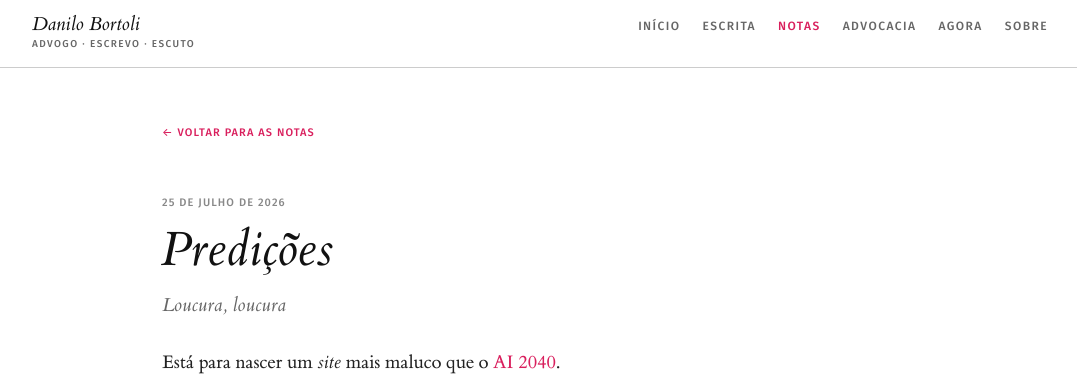
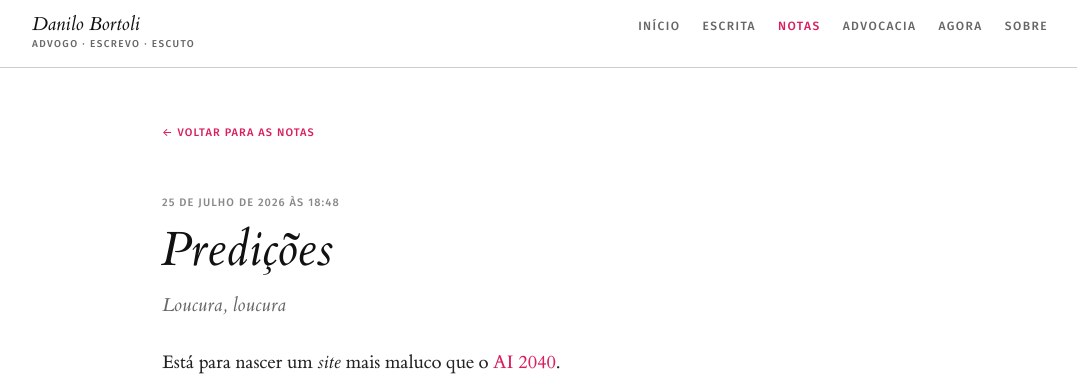
Before and after one commit to danilobortoli/danilobortoli.github.io, a Jekyll site: the page built from _notas/2026-07-25.md, in a window 1280 px wide and 928 px high. Shown: the top 386 px of the window, without its empty margins (100-1177 px from the left). Built offline with Jekyll 4.4.1, drawn with Linux system fonts in a browser that asks for light colours.

Commit message:
Adicionar horário automático às notas [skip ci]

```diff
--- a/_notas/2026-07-25.md
+++ b/_notas/2026-07-25.md
@@ -1,6 +1,6 @@
 ---
 title: Predições
-date: 2026-07-25
+date: 2026-07-25 18:48:53 -0300
 subtitle: Loucura, loucura
 ---
 Está para nascer um *site* mais maluco que o [AI 2040](https://ai-2040.com/).
```
